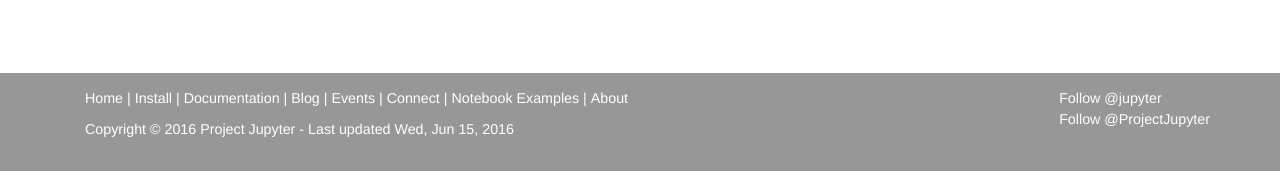
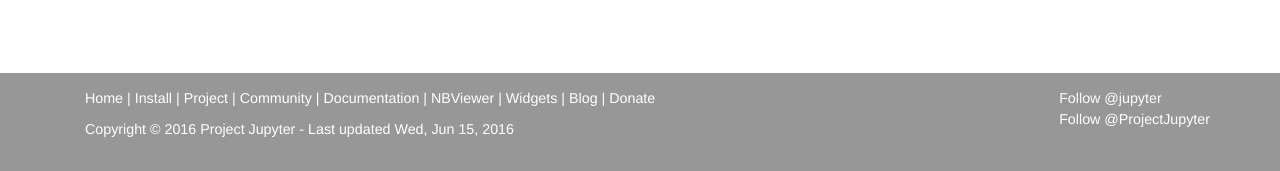
Before and after one commit to jupyter/jupyter.github.io, a Jekyll site: the page built from donate.html, in a window 1280 px wide and 1010 px high. Shown: the part 836-1007 px from the top of the window. Built offline with Jekyll 4.4.1, drawn with Linux system fonts in a browser that asks for light colours; comment, search, counter and statistics services are not loaded.

Commit message:
Footer back to default

```diff
--- a/_data/foot.yml
+++ b/_data/foot.yml
@@ -1,17 +1,13 @@
 tail:
     - title: Install
       url: http://jupyter.readthedocs.org/en/latest/install.html
+    - Project
+    - Community
     - title: Documentation
       url: http://jupyter.readthedocs.org/en/latest/index.html
-    - title: Widgets
-    - title: Kernel
+    - title: NBViewer
+      url: https://nbviewer.jupyter.org
+    - Widgets
     - title: Blog
       url: https://blog.jupyter.org
-    - title: Events
-      url: http://google.com
-    - title: Connect
-      url: http://jupyter.org/community.html
-    - title: Notebook Examples
-      url: https://nbviewer.jupyter.org
-    - title: About
-      url: http://jupyter.org/about.html
+    - Donate
```
